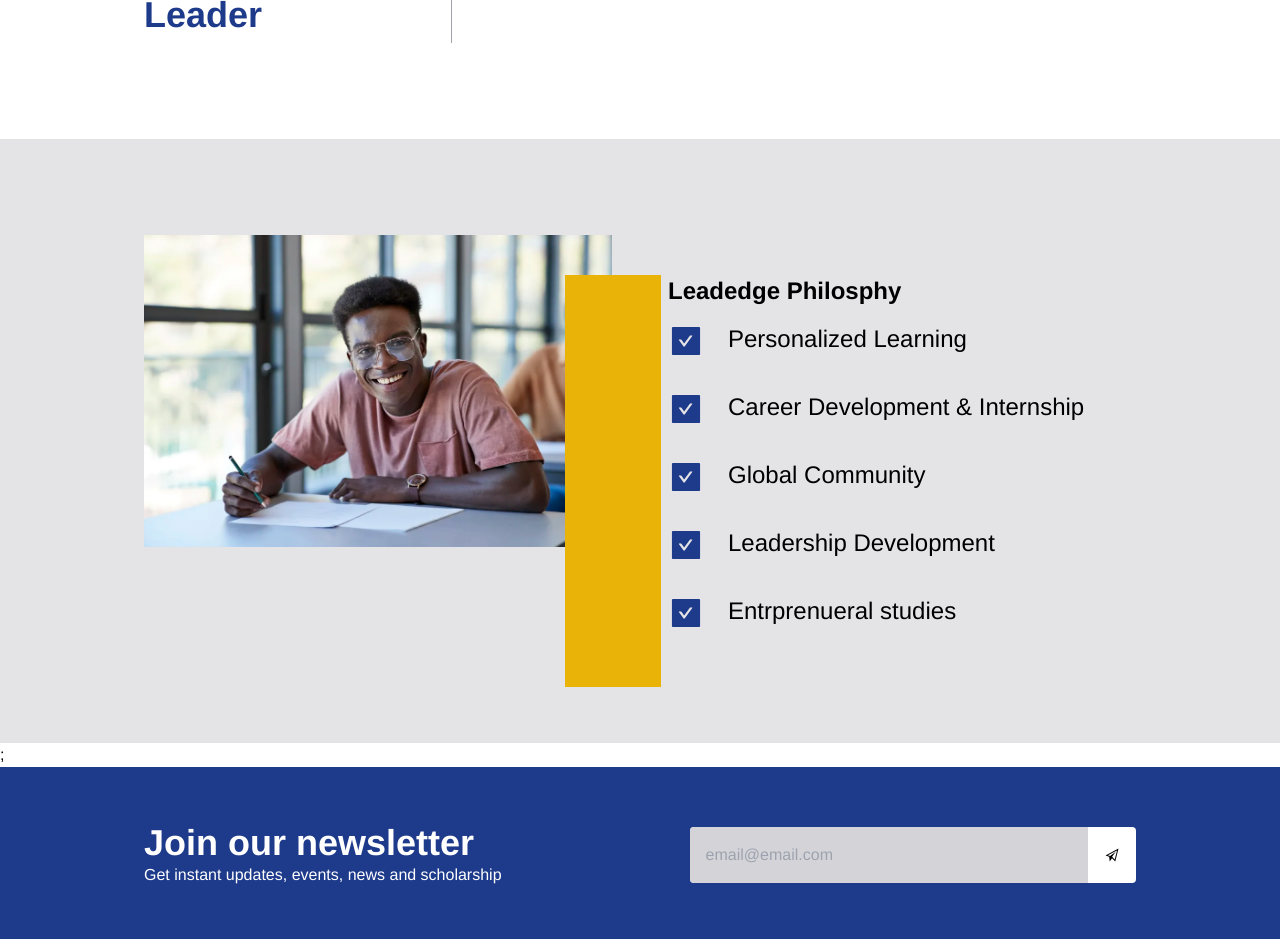
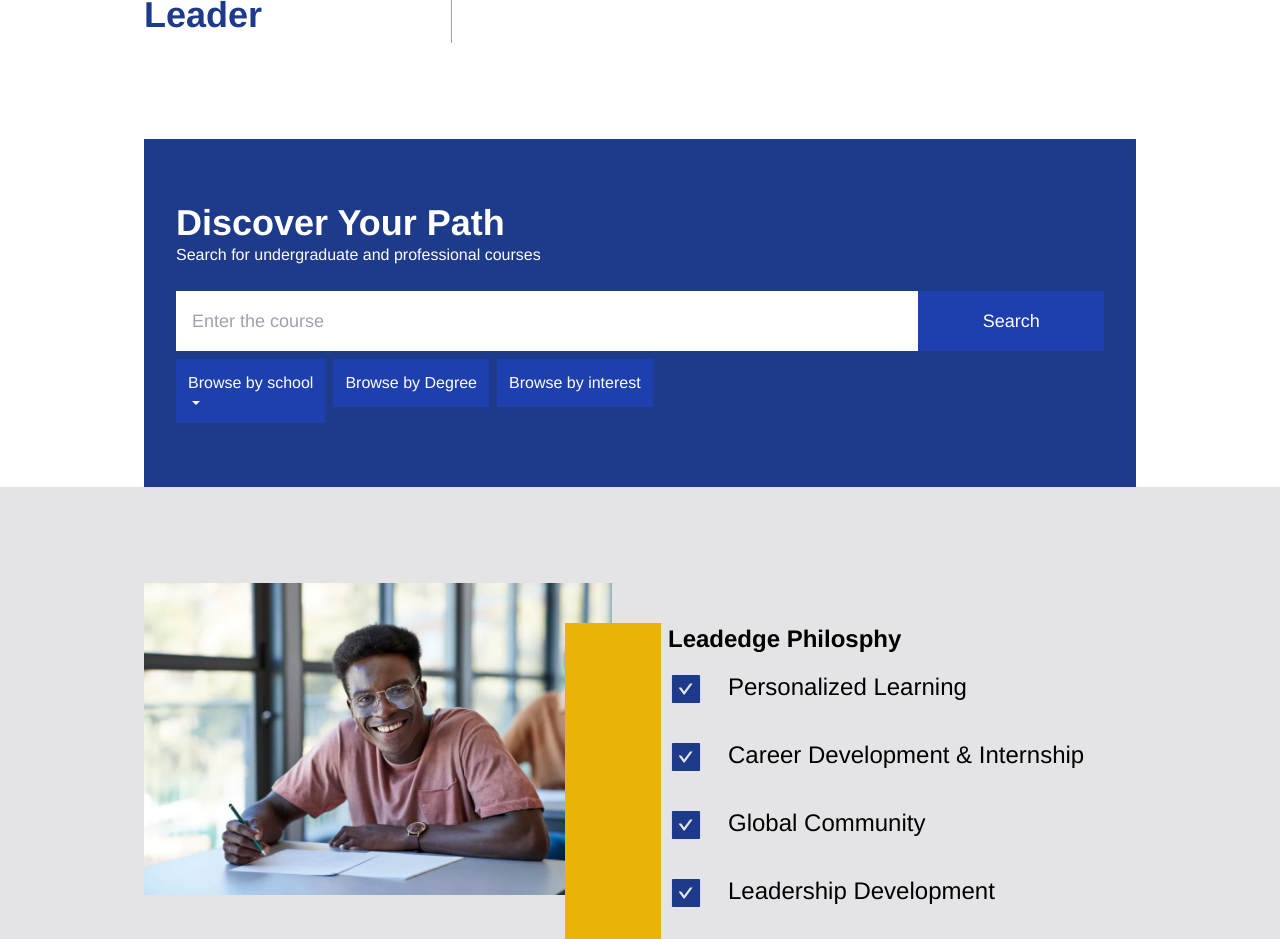
Before and after one commit to emmaudeji/Leadedge_university, a Next.js app: page / in a window 1280 px wide. Shown: the part 1260-2199 px from the top of the page. Built offline with nearby package versions, Linux system fonts and the light colour scheme.

Commit message:
philofoph

```diff
--- /dev/null
+++ b/components/containers/searchCourses.jsx
@@ -0,0 +1,60 @@
+import React, {useState} from 'react'
+import {IoMdArrowDropdown, IoMdArrowDropup} from 'react-icons/io'
+
+
+const searchCourses = () => {
+
+  const [show, setShow] = useState(false)
+
+  return (
+    <div className='section-container'>
+      <div className='w-full bg-blue-900 py-16 px-8 text-white'>
+        <h1 className='heading2 '>Discover your path</h1>
+        <p>Search for undergraduate and professional courses</p>
+
+
+        <div className='pt-6'>
+          <form action="">
+            <div className="seachBox">
+
+              <input type="text" name="course" id="course" placeholder='Enter the course'
+              className='w-[80%] p-4 bg-white text-lg'
+              value={''}
+              />
+              <button type="submit" className='w-[20%] p-4 text-lg bg-blue-800
+              '> Search</button>
+            </div>
+
+            <div className="searchOpions pt-2 flex flex-col sm:flex-row w-full  gap-2">
+              <div>
+                <input type="hidden" name='school' value={''}
+                />
+                <div onClick={()=>setShow(!show)} className='bg-blue-800 p-3 '>Browse by school
+                <span>{!show ? <IoMdArrowDropdown/> : <IoMdArrowDropup/> }</span>
+                </div>
+              </div>
+              <div>
+                <input type="hidden" name='degree' value={''}
+                />
+                <div className='bg-blue-800 p-3 '>Browse by Degree</div>
+              </div>
+              <div>
+                <input type="hidden" name='interest' value={''}
+                />
+                <div className='bg-blue-800 p-3 '>Browse by interest</div>
+              </div>
+            </div>
+
+          </form>
+
+
+          <div className="searchResults">
+
+          </div>
+        </div>
+      </div>
+    </div>
+  )
+}
+
+export default searchCourses
--- a/pages/index.js
+++ b/pages/index.js
@@ -4,12 +4,14 @@ import Devmode from "@/components/devmode";
 import HeroBanner from "@/components/containers/HeroBanner";
 import WhyLU from "@/components/containers/WhyLU";
 import LeadedgePhilosopy from "../components/containers/LeadedgePhilosopy";
+import SearchCourses from "../components/containers/searchCourses";
 
 export default function Home() {
   return (
     <>
       <HeroBanner />
       <WhyLU />
+      <SearchCourses />
       <LeadedgePhilosopy />
     </>
   );
```
